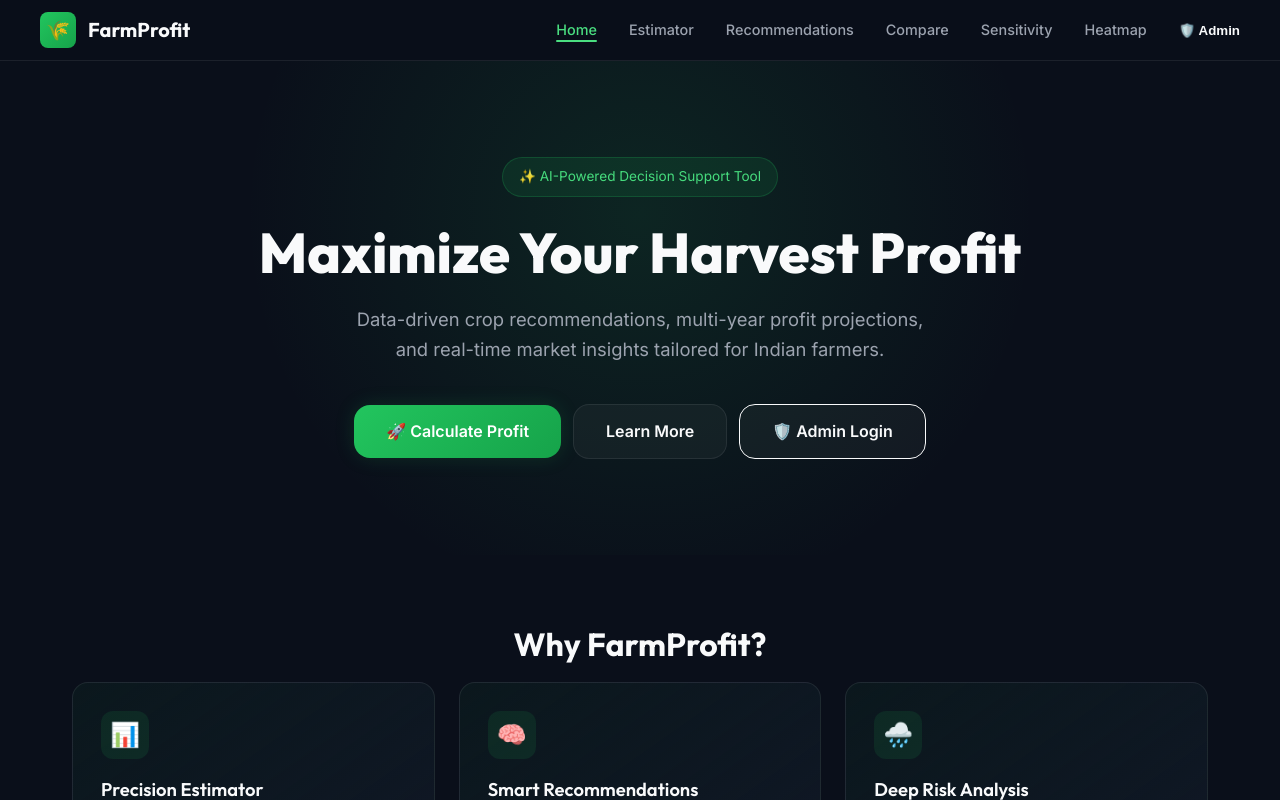
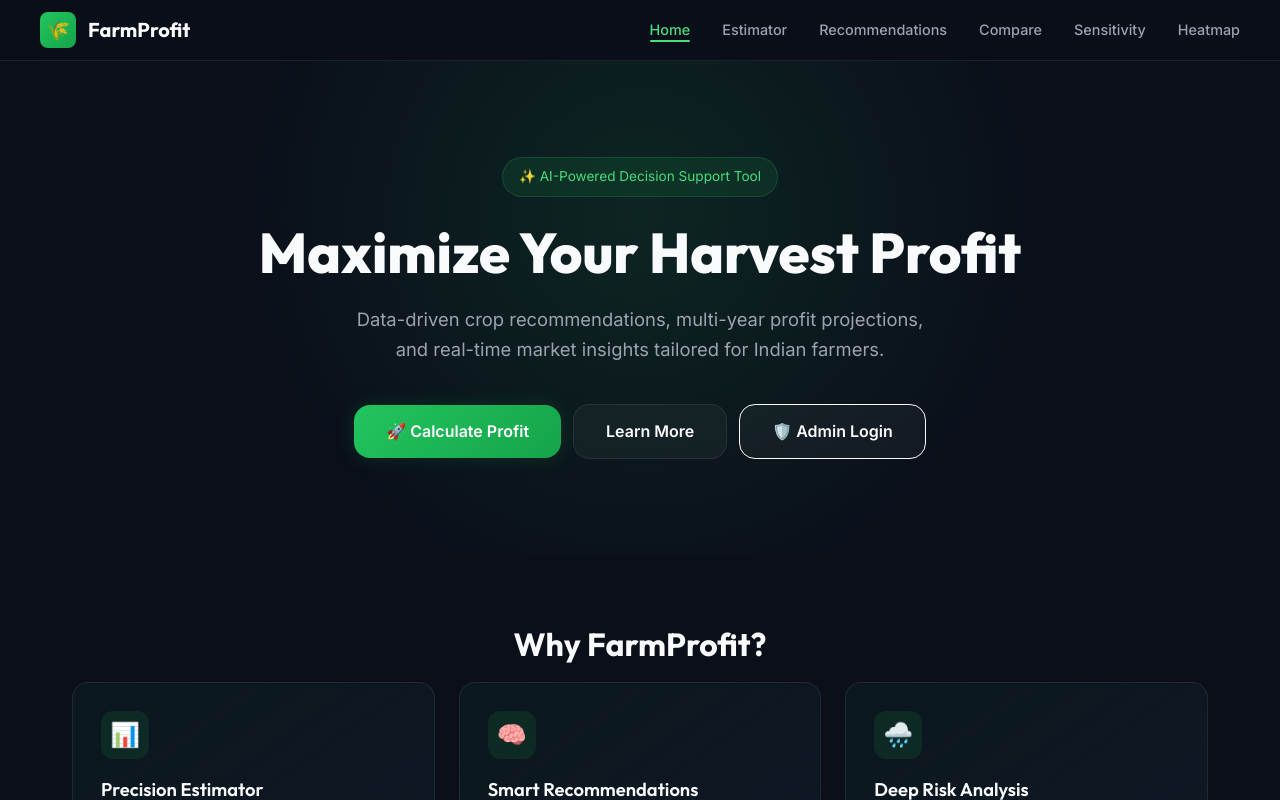
Before and after one commit to aanand4175/AI-Hackathon, a React (Vite) app in the folder client/: page / in a window 1280 px wide. Shown: the top 800 px of the page. Built offline with nearby package versions, Linux system fonts and the light colour scheme.

Commit message:
fix: enforce admin login-first flow and demo auth handling

```diff
--- a/client/src/App.tsx
+++ b/client/src/App.tsx
@@ -29,11 +29,13 @@ const App: React.FC = () => {
   return (
     <Router>
       <Routes>
-        {/* Admin Routes */}
+        {/* Admin Auth Route */}
+        <Route path="/admin/login" element={<AdminLogin />} />
+
+        {/* Admin Protected Routes */}
         <Route path="/admin" element={<AdminLayout />}>
           <Route index element={<Dashboard />} />
           <Route path="dashboard" element={<Dashboard />} />
-          <Route path="login" element={<AdminLogin />} />
           <Route path="crops" element={<CropsManager />} />
           <Route path="crops/new" element={<CropForm />} />
           <Route path="crops/:id" element={<CropForm />} />
--- a/client/src/components/Navbar.tsx
+++ b/client/src/components/Navbar.tsx
@@ -94,25 +94,6 @@ const Navbar: React.FC = () => {
               Heatmap
             </Link>
           </li>
-          <li>
-            <button
-              className="admin-nav-link"
-              onClick={(e) => {
-                e.preventDefault();
-                window.open("/admin/login", "_blank", "noopener,noreferrer");
-                setMenuOpen(false);
-              }}
-              style={{
-                color: "var(--primary-color)",
-                fontWeight: "bold",
-                background: "none",
-                border: "none",
-                cursor: "pointer",
-              }}
-            >
-              🛡️ Admin
-            </button>
-          </li>
         </ul>
       </div>
     </nav>
--- a/client/src/layouts/AdminLayout.tsx
+++ b/client/src/layouts/AdminLayout.tsx
@@ -7,7 +7,7 @@ const AdminLayout: React.FC = () => {
   const token = localStorage.getItem("adminToken");
 
   useEffect(() => {
-    if (!token && location.pathname !== "/admin/login") {
+    if (!token) {
       navigate("/admin/login");
     }
   }, [token, location, navigate]);
@@ -16,11 +16,6 @@ const AdminLayout: React.FC = () => {
     localStorage.removeItem("adminToken");
     navigate("/admin/login");
   };
-
-  // If we are unauthenticated and on the login page, just render the login page form
-  if (!token && location.pathname === "/admin/login") {
-    return <Outlet />;
-  }
 
   // Prevent flashing the protected layout if we are unauthenticated
   if (!token) return null;
--- a/client/src/pages/Home.tsx
+++ b/client/src/pages/Home.tsx
@@ -37,7 +37,9 @@ const Home: React.FC = () => {
             Learn More
           </a>
           <Link
+            target="_blank"
             to="/admin/login"
+            onClick={() => localStorage.removeItem("adminToken")}
             className="btn btn-secondary btn-lg"
             style={{
               borderColor: "var(--primary-color)",
--- a/client/src/pages/admin/AdminLogin.tsx
+++ b/client/src/pages/admin/AdminLogin.tsx
@@ -2,9 +2,12 @@ import React, { useState } from "react";
 import { useNavigate } from "react-router-dom";
 import axios from "axios";
 
+const DEMO_ADMIN_USERNAME = "admin";
+const DEMO_ADMIN_PASSWORD = "adminpassword123";
+
 const AdminLogin: React.FC = () => {
-  const [username, setUsername] = useState("admin");
-  const [password, setPassword] = useState("");
+  const [username, setUsername] = useState(DEMO_ADMIN_USERNAME);
+  const [password, setPassword] = useState(DEMO_ADMIN_PASSWORD);
   const [error, setError] = useState("");
   const [loading, setLoading] = useState(false);
   const navigate = useNavigate();
@@ -39,6 +42,9 @@ const AdminLogin: React.FC = () => {
           <h2>🌾 FarmProfit Admin</h2>
           <p>Secure Portal</p>
         </div>
+        <p style={{ color: "var(--text-secondary)", marginBottom: "1rem" }}>
+          Demo login prefilled hai. Bas "Secure Login" click karein.
+        </p>
 
         {error && <div className="admin-error-box">{error}</div>}
 
```
Also changed, not shown: 1 other file (tests, documents, lock files or other folders).
